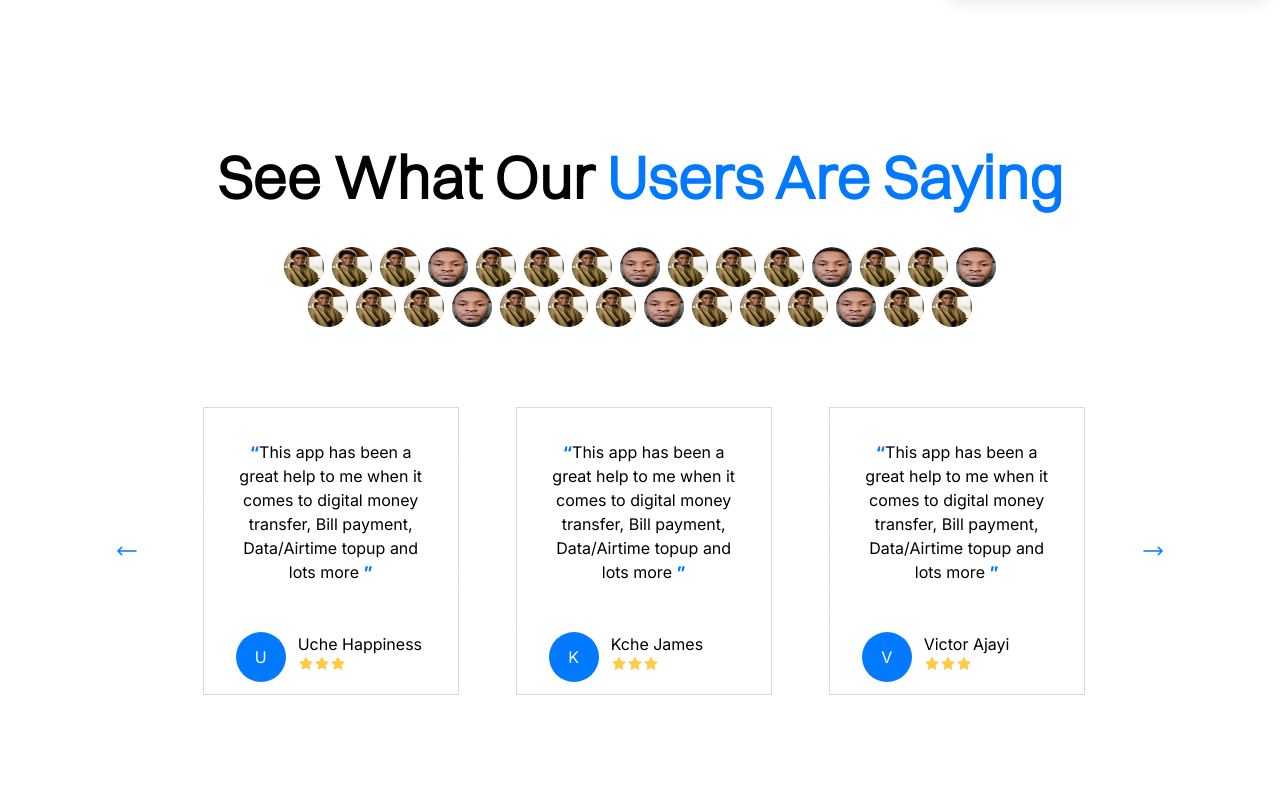
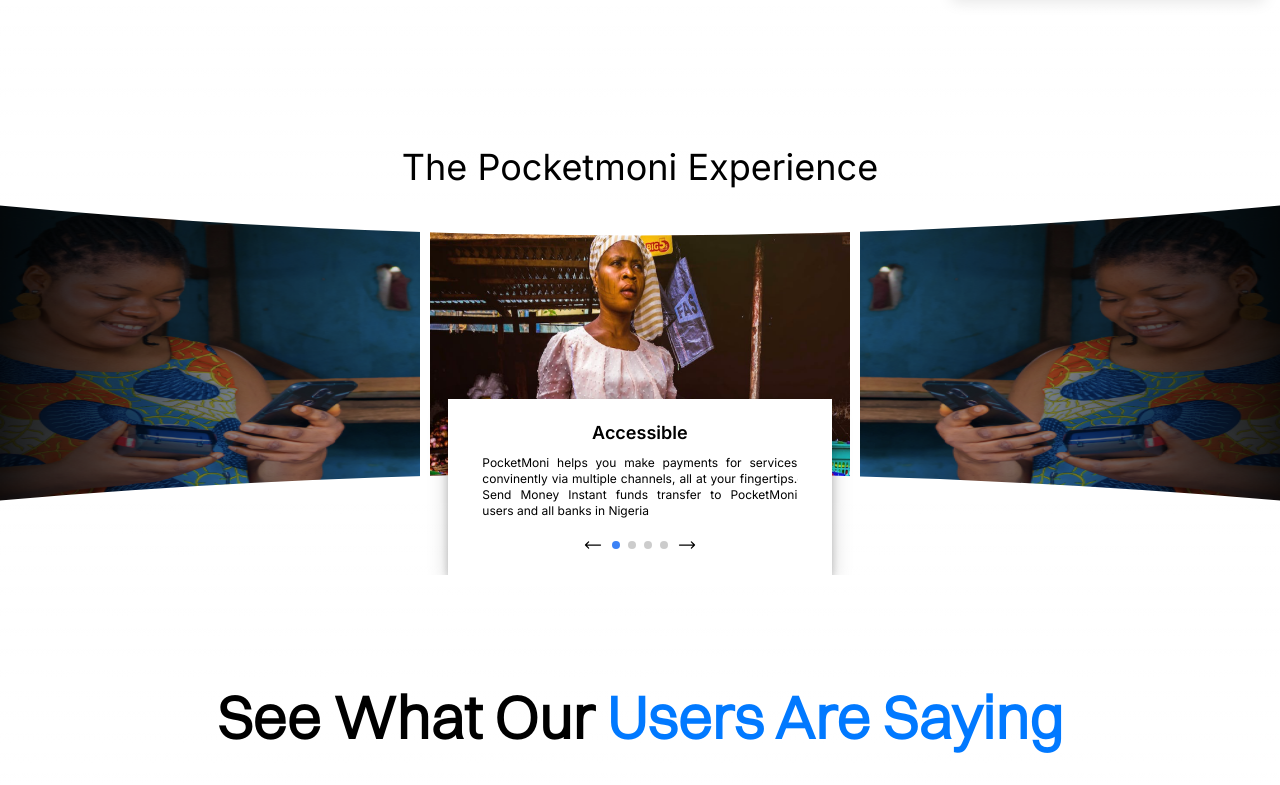
Before and after one commit to DarkL19ht/getPocketMoni, a Next.js app: page / in a window 1280 px wide. Shown: the part 1790-2575 px from the top of the page. Built offline with nearby package versions, Linux system fonts and the light colour scheme.

Commit message:
initial commit

```diff
--- a/src/app/page.tsx
+++ b/src/app/page.tsx
@@ -7,6 +7,7 @@
 import FAQ from '@/components/HomePage/FAQ';
 import JoinWaitlistFoot from '@/components/HomePage/JoinWaitlistFoot';
 import Footer from '@/components/Footer';
+import PocketmoniXperience from '@/components/HomePage/userExperience/page';
 
 export default function Home() {
   return (
@@ -15,6 +16,7 @@
       <JoinWaitlist />
       <TransAgent />
       <PaymentExperience />
+      <PocketmoniXperience />
       <Review />
       {/* <ReviewModel /> */}
       <BecomeAgent />
--- /dev/null
+++ b/src/components/HomePage/userExperience/Modal.js
@@ -0,0 +1,100 @@
+"use client"
+import { useRef, useEffect, useState } from 'react';
+import { register } from 'swiper/element/bundle';
+
+// register Swiper custom elements
+register();
+
+// Object swiper with parameters
+const swiperParams = {
+  slidesPerView: 1,
+  breakpoints: {
+    640: {
+      slidesPerView: 1,
+    },
+    1028: {
+      slidesPerView: 1,
+    },
+  },
+  pagination: true,
+
+};
+
+const Modal = () => {
+    const swiperRef = useRef(null);
+    const [swiperProgress, setSwiperProgress] = useState(0);
+
+    useEffect(() => {
+      // Assign it to swiper element
+      Object.assign(swiperRef?.current, swiperParams);
+
+      // Initialize swiper
+      swiperRef.current.initialize();
+
+      // Progress listener
+      swiperRef.current.addEventListener('progress', (e) => {
+        const [swiper, progress] = e.detail;
+        setSwiperProgress(progress)
+      });
+    }, []);
+  return (
+    <div className='overflow-hidden'>
+      <swiper-container
+        init="false"
+        ref={swiperRef}
+        class='w-11/12 h-36'
+        // change the swiper bullets color to the same of the arrows
+        style={{ '--swiper-pagination-color': '#3b82f6' }}
+      >
+        <swiper-slide className='w-[16rem] h-6/6'>
+          <h2 className='text-lg font-semibold'>Accessible</h2>
+          <p className='text-justify text-xs mt-2'>PocketMoni helps you make payments for services convinently via multiple channels, all at your fingertips.
+            Send Money Instant funds transfer to PocketMoni users and all banks in Nigeria
+          </p>
+        </swiper-slide>
+        <swiper-slide className='w-[16rem] h-3/6'>
+          <h2 className='text-lg font-semibold'>Accessible</h2>
+          <p className='text-justify text-xs mt-2'>PocketMoni helps you make payments for services convinently via multiple channels, all at your fingertips.
+            Send Money Instant funds transfer to PocketMoni users and all banks in Nigeria
+          </p>
+        </swiper-slide>
+        <swiper-slide className='w-[16rem] h-3/6'>
+          <h2 className='text-lg font-semibold'>Accessible</h2>
+          <p className='text-justify text-xs mt-2'>PocketMoni helps you make payments for services convinently via multiple channels, all at your fingertips.
+            Send Money Instant funds transfer to PocketMoni users and all banks in Nigeria
+          </p>
+        </swiper-slide>
+        <swiper-slide className='w-[16rem] h-3/6'>
+          <h2 className='text-lg font-semibold'>Accessible</h2>
+          <p className='text-justify text-xs mt-2'>PocketMoni helps you make payments for services convinently via multiple channels, all at your fingertips.
+            Send Money Instant funds transfer to PocketMoni users and all banks in Nigeria
+          </p>
+        </swiper-slide>
+      </swiper-container>
+      <div className='flex justify-between w-2/6 mx-auto -mt-7' style={{position: "relative", zIndex: 6}}>
+        <button
+          onClick={() => {
+            swiperRef.current.swiper.slidePrev();
+          }}
+          className='fill-slate-400 text-slate-400 font-extrabold text-5xl md:mr-16'
+        >
+          <svg xmlns="http://www.w3.org/2000/svg" fill="none" viewBox="0 0 24 24" stroke-width="1.5" stroke="currentColor" class="w-5 h-5">
+            <path stroke-linecap="round" stroke-linejoin="round" d="M6.75 15.75L3 12m0 0l3.75-3.75M3 12h18" />
+          </svg>
+        </button>
+        <button
+          onClick={() => {
+            swiperRef.current.swiper.slideNext();
+          }}
+          className='fill-slate-400 text-slate-400 font-extrabold'
+        >
+          <svg xmlns="http://www.w3.org/2000/svg" fill="none" viewBox="0 0 24 24" stroke-width="1.5" stroke="currentColor" class="w-5 h-5">
+            <path stroke-linecap="round" stroke-linejoin="round" d="M17.25 8.25L21 12m0 0l-3.75 3.75M21 12H3" />
+          </svg>
+        </button>
+      </div>
+    </div>
+  )
+}
+
+export default Modal;
--- /dev/null
+++ b/src/components/HomePage/userExperience/page.tsx
@@ -0,0 +1,106 @@
+'use client';
+import { Navigation, Pagination, Scrollbar, A11y } from 'swiper/modules';
+import Image from 'next/image';
+import { Swiper, SwiperSlide } from 'swiper/react';
+import imageOne from '../../../assets/images/img1.png';
+import imageTwo from '../../../assets/images/image 178.png';
+import Modal from './Modal';
+
+// Import Swiper styles
+import 'swiper/css';
+import 'swiper/css/navigation';
+import 'swiper/css/pagination';
+import 'swiper/css/scrollbar';
+
+export default function PocketmoniXperience() {
+  //style for horizontally flipped image
+  const flipHorizontalStyle = {
+    transform: 'scaleX(-1)',
+    display: 'inline-block', // Ensures the div only takes the necessary width
+  };
+
+  //Quadratic curves
+  const screenWidth = window.innerWidth + 10;
+  // Control points calculation for a curve spanning the width of the screen
+  const controlPointXTop = screenWidth / 2; // X coordinate of the control point
+  const controlPointXBottom = screenWidth / 2; // X coordinate of the control point
+  const controlPointYTop = 25; // Y coordinate of the control point
+  const controlPointYBottom = 140; // Y coordinate of the control point
+  const endPointX = screenWidth; // X coordinate of the end point
+
+  return (
+    <main className="overflow-hidden mb-28" style={{ overflow: 'hidden' }}>
+      <div className="h-10 w-full text-4xl font-normal text-center mt-0 -mb-16">
+        The <span className="text-blue-600 ">Pocketmoni</span> Experience
+      </div>
+      <svg
+        width={screenWidth}
+        height="200"
+        style={{ marginBottom: -120, marginLeft: -10, position: 'relative', zIndex: 2 }}
+        className="z-10 "
+      >
+        <path
+          d={`M10 80 Q${controlPointXBottom} ${controlPointYBottom} ${endPointX} 80`}
+          fill="white"
+          stroke="white"
+          strokeWidth="5"
+        />
+      </svg>
+      <Swiper
+        className="bg-white h-3/6 z-0"
+        modules={[Navigation, Pagination, Scrollbar, A11y]}
+        spaceBetween={10}
+        slidesPerView={3}
+        // navigation
+        // pagination={{ clickable: true }}
+        // scrollbar={{ draggable: true }}
+        onSwiper={(swiper) => console.log(swiper)}
+        onSlideChange={() => console.log('slide change')}
+        style={{ marginBottom: -80, zIndex: 0 }}
+      >
+        <SwiperSlide className="w-[16rem] h-3/6">
+          <Image src={imageOne} alt="image1" style={{ height: 300, width: 500 }} />
+        </SwiperSlide>
+        <SwiperSlide className="w-[16rem] h-3/6">
+          <Image src={imageTwo} alt="image1" style={{ height: 300, width: 500 }} />
+        </SwiperSlide>
+        <SwiperSlide style={flipHorizontalStyle} className="w-[16rem] h-3/6">
+          <Image src={imageOne} alt="image1" style={{ height: 300, width: 500 }} />
+        </SwiperSlide>
+        <SwiperSlide className="w-[16rem] h-3/6">
+          <Image src={imageOne} alt="image1" style={{ height: 300, width: 500 }} />
+        </SwiperSlide>
+        <SwiperSlide style={flipHorizontalStyle} className="w-[16rem] h-3/6">
+          <Image src={imageOne} alt="image1" style={{ height: 300, width: 500 }} />
+        </SwiperSlide>
+        <SwiperSlide className="w-[16rem] h-3/6">
+          <Image src={imageOne} alt="image1" style={{ height: 300, width: 500 }} />
+        </SwiperSlide>
+      </Swiper>
+      <svg
+        width={screenWidth}
+        height="200"
+        style={{ marginLeft: -10, position: 'relative', zIndex: 2 }}
+        className=""
+      >
+        <path
+          d={`M10 80 Q${controlPointXTop} ${controlPointYTop} ${endPointX} 80`}
+          fill="white"
+          stroke="white"
+          strokeWidth="5"
+        />
+      </svg>
+      <div
+        className="bg-white mx-auto text-center p-5 shadow-black -mt-56 border-b-0"
+        style={{
+          position: 'relative',
+          zIndex: 4,
+          width: '30%',
+          boxShadow: '0 4px 8px 0 rgba(0, 0, 0, 0.2), 0 6px 20px 0 rgba(0, 0, 0, 0.19)',
+        }}
+      >
+        <Modal />
+      </div>
+    </main>
+  );
+}
```
Also changed, not shown: src/assets/images/image 178.png (added), src/assets/images/img1.png (added).
